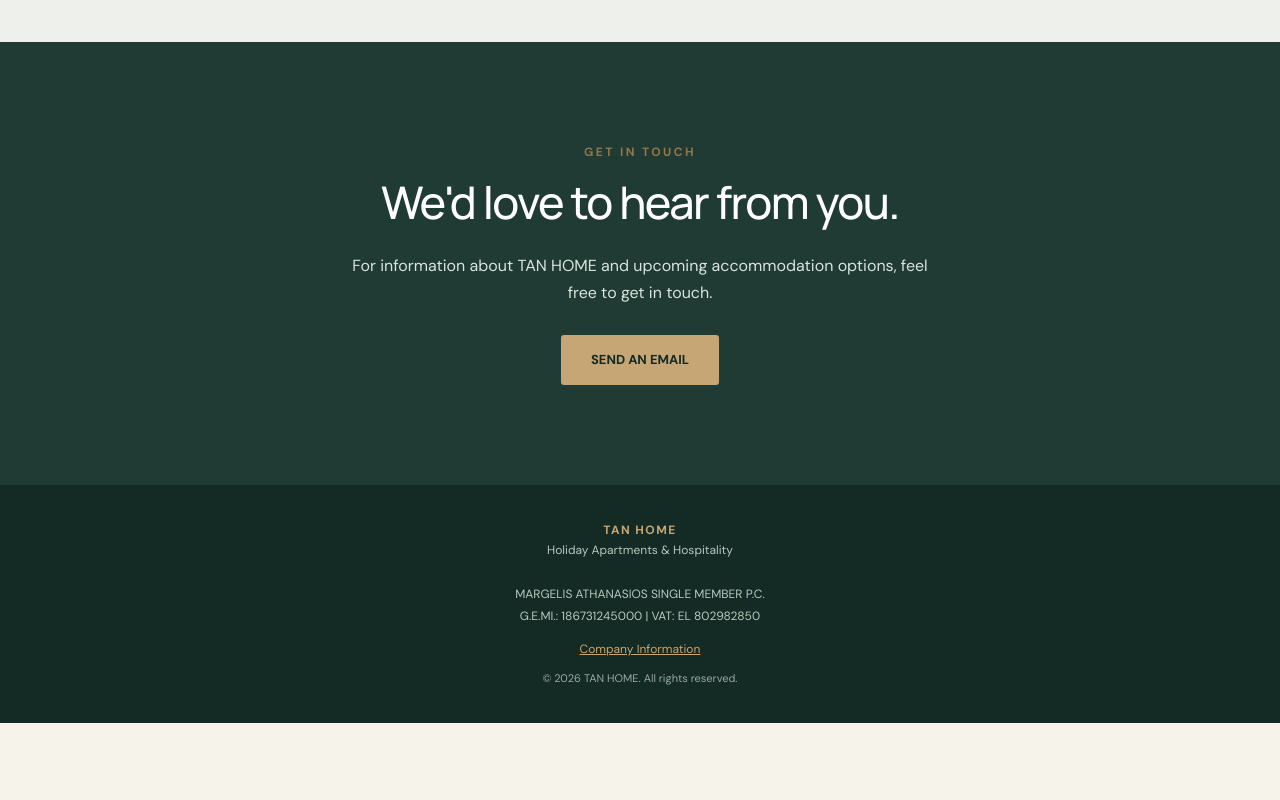
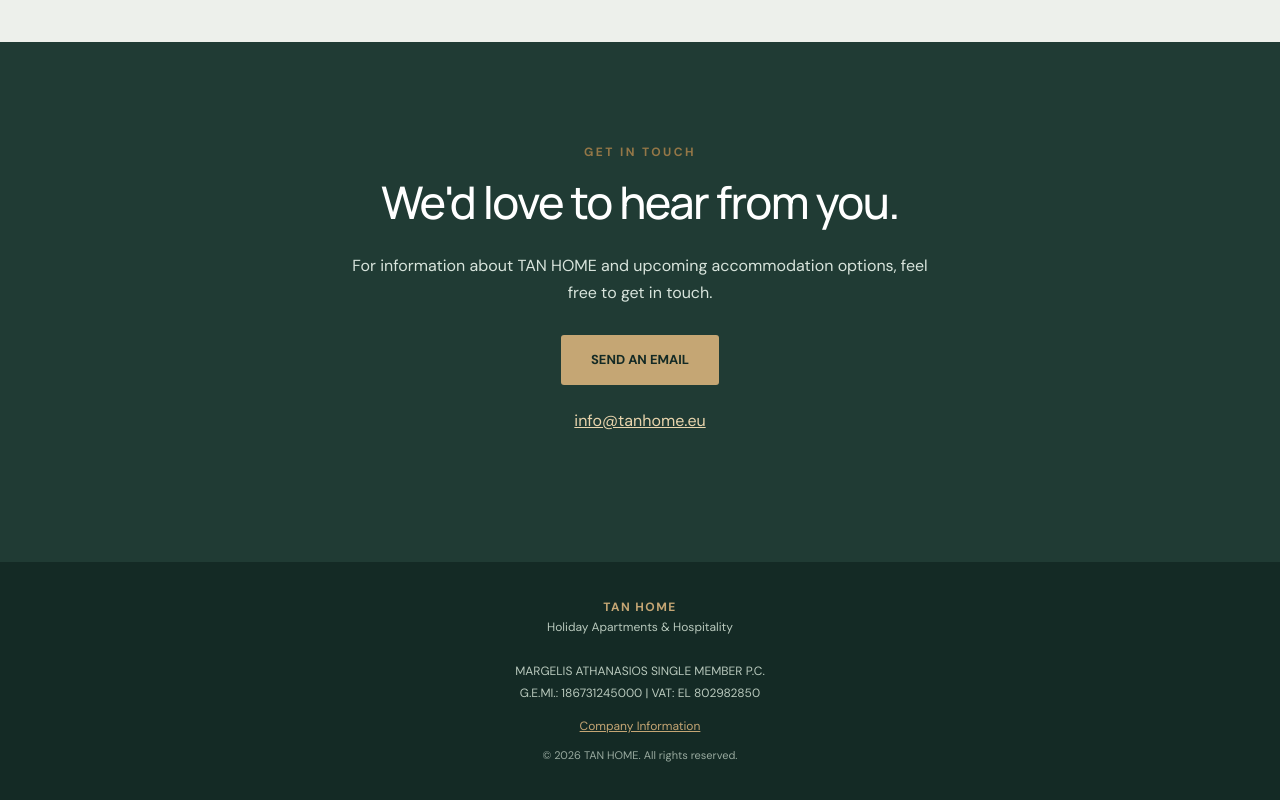
Before and after one commit to amargelistan/tanhome-website, a plain HTML site: page index.html in a window 1280 px wide. Shown: the part 2131-2931 px from the top of the page. Before the commit the page ends 2854 px from the top, so only its background shows below. Drawn offline with Linux system fonts and the light colour scheme.

Commit message:
Add files via upload

```diff
--- a/index.html
+++ b/index.html
@@ -417,10 +417,17 @@
         For information about TAN HOME and upcoming accommodation options, feel free to get in touch.
       </p>
 
-      <a class="button" href="mailto:a.margelis@messiniaki.gr?subject=TAN%20HOME%20Enquiry"
+      <a class="button" href="mailto:info@tanhome.eu?subject=TAN%20HOME%20Enquiry"
          data-en="SEND AN EMAIL" data-el="ΣΤΕΙΛΤΕ EMAIL">
         SEND AN EMAIL
       </a>
+
+      <p style="margin-top:22px;">
+        <a href="mailto:info@tanhome.eu"
+           style="color:#e9d5ad;text-decoration:underline;">
+          info@tanhome.eu
+        </a>
+      </p>
     </div>
   </section>
 
```
